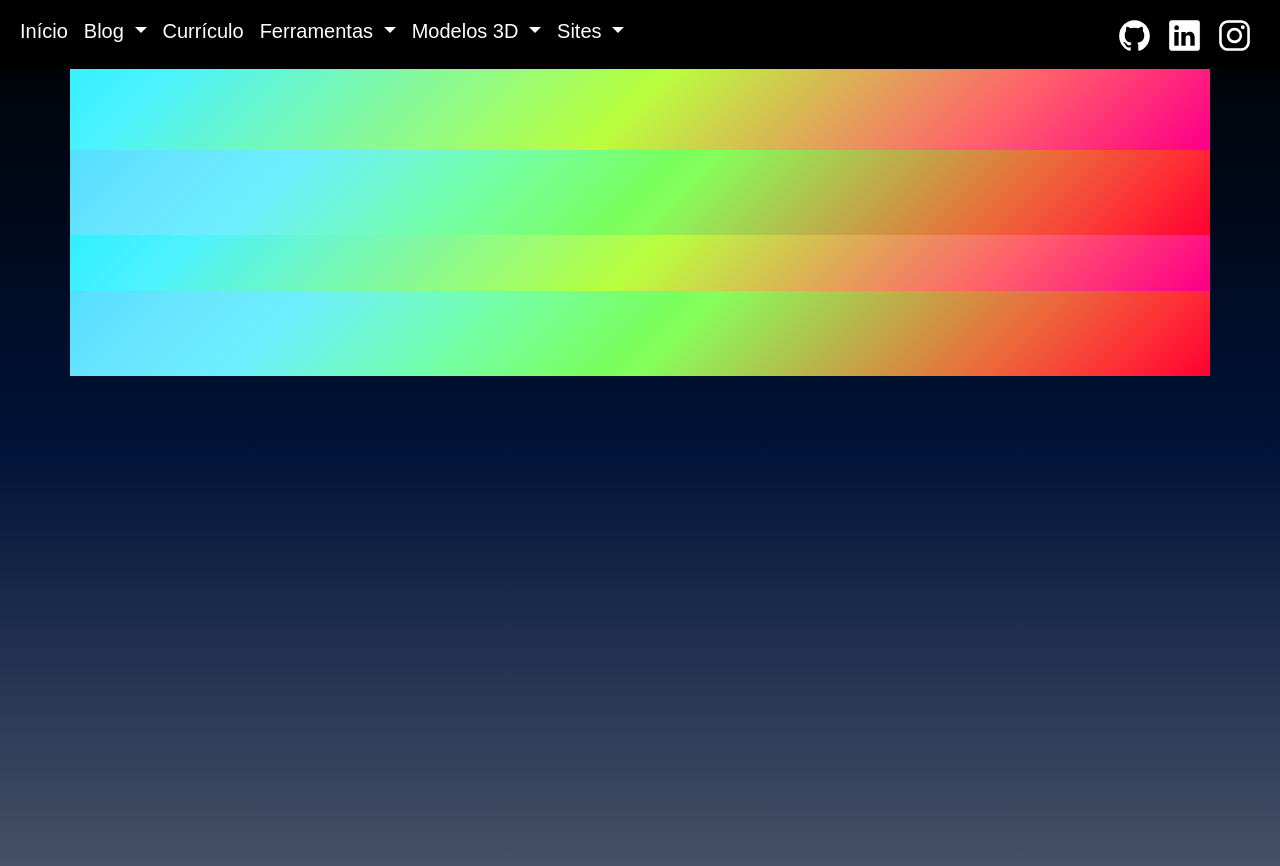
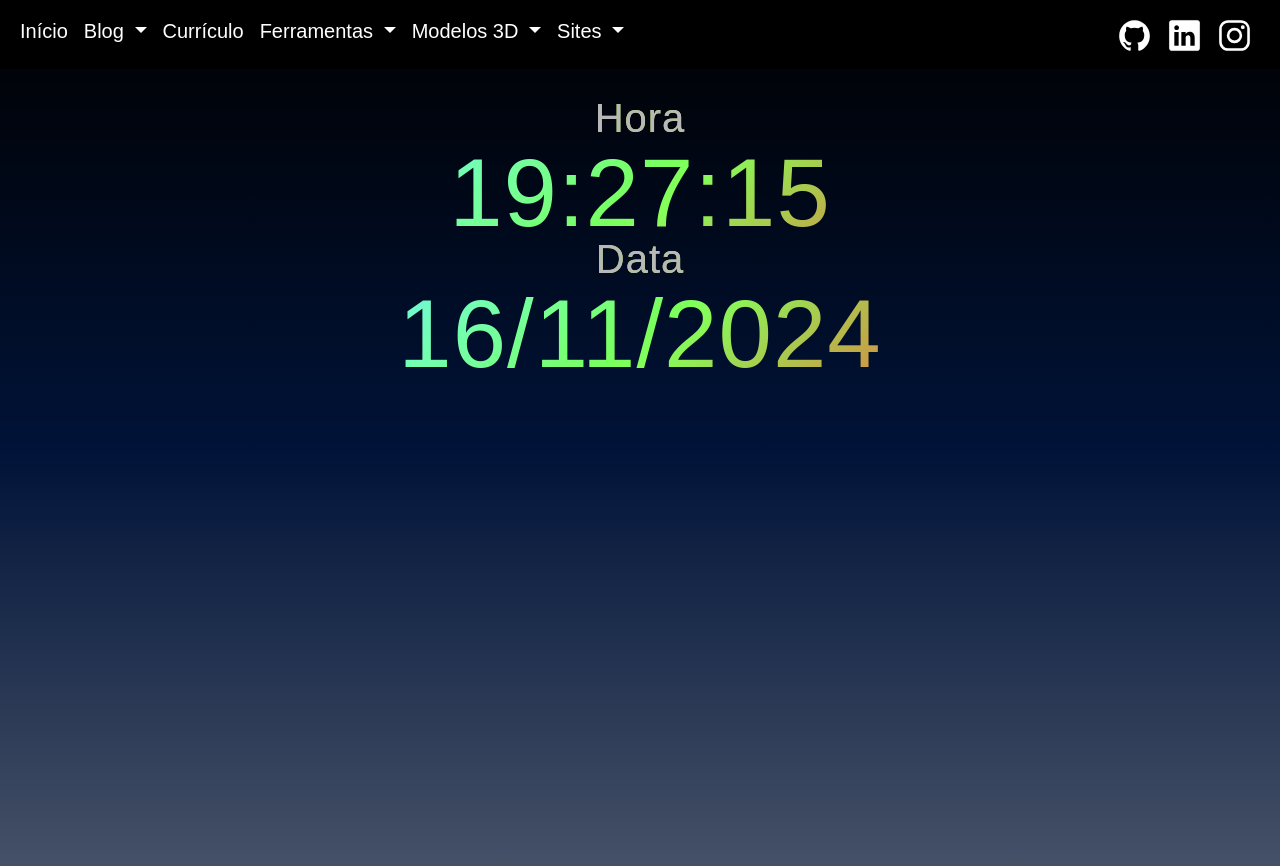
Before and after one commit to lucasfturos/homepage, a Jekyll site: the page built from _pages/data_hora.md, in a window 1280 px wide. Shown: the top 866 px of the page. Built offline with Jekyll 4.4.1, drawn with Linux system fonts in a browser that asks for light colours; nearby versions of some CDN libraries.

Commit message:
Fix data_hora

```diff
--- a/_assets/css/style.css
+++ b/_assets/css/style.css
@@ -212,7 +212,8 @@ footer {
     line-height: 85px;
     letter-spacing: 1px;
     background: linear-gradient(135deg, #14ffe9, #ffeb3b, #ff00e0);
-    -webkit-text-fill-color: transparent;
+    background-clip: text;
+    color: transparent;
     animation: animate 1.5s linear infinite;
 }
 
```
